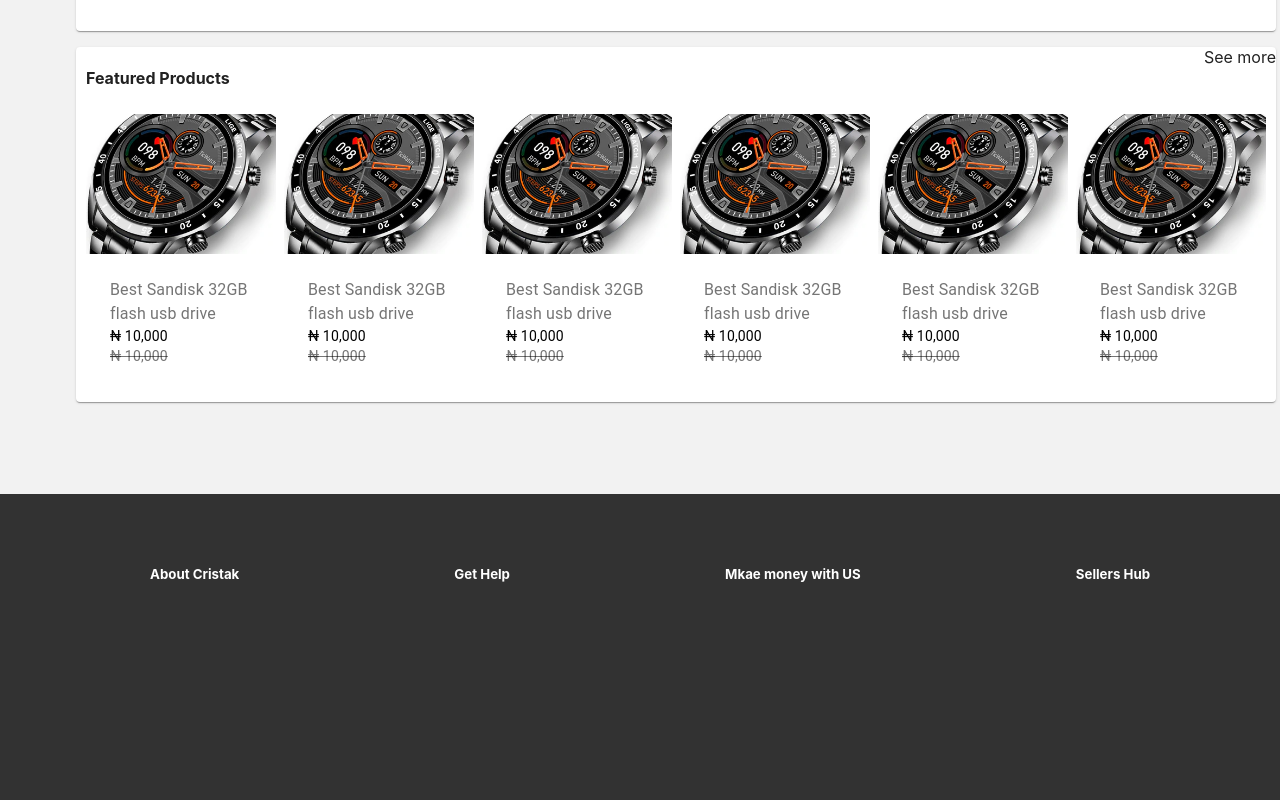
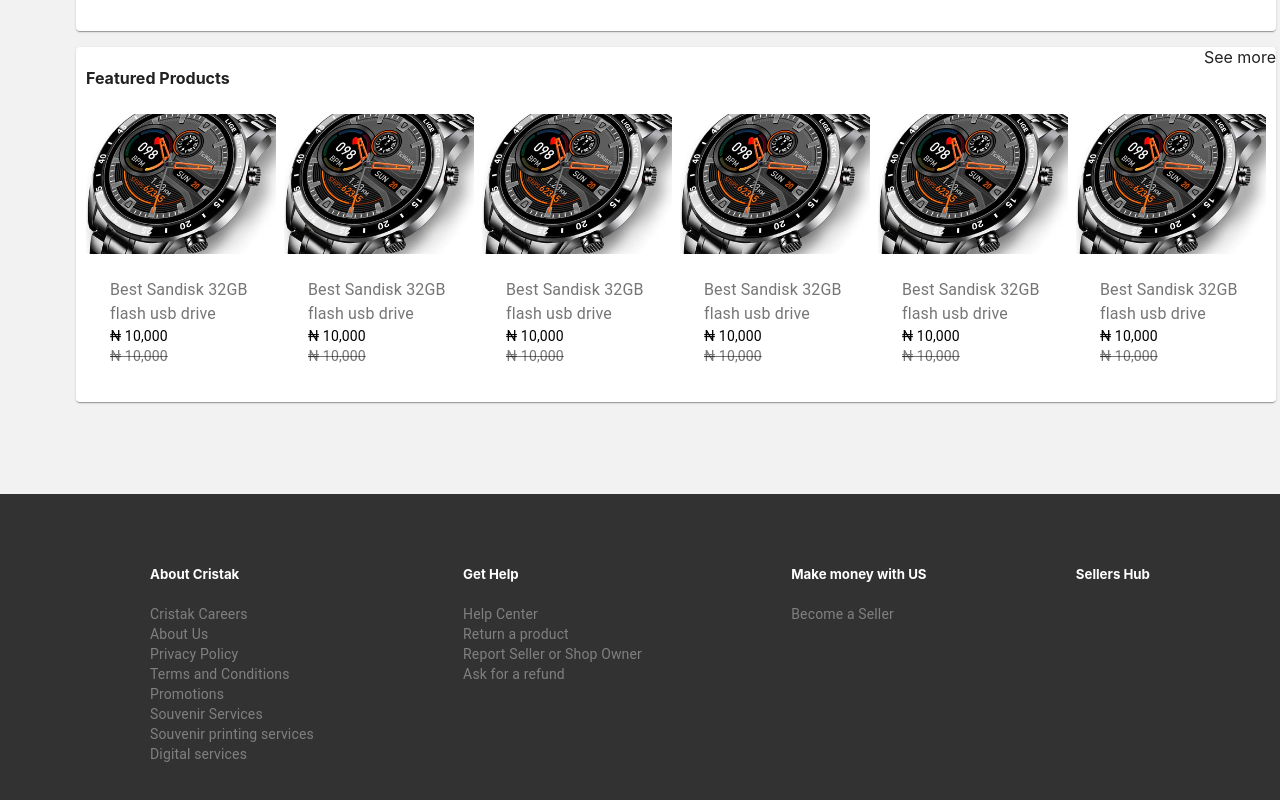
Before and after one commit to AkinWilderman/cristak, a Next.js app: page / in a window 1280 px wide. Shown: the part 1423-2223 px from the top of the page. Built offline with nearby package versions, Linux system fonts and the light colour scheme.

Commit message:
home components

```diff
--- a/components/footer/footer.js
+++ b/components/footer/footer.js
@@ -1,5 +1,7 @@
 import React from 'react';
 import { makeStyles } from '@material-ui/core/styles';
+import Typography from '@material-ui/core/Typography';
+import Link from 'next/link';
 
 const useStyles = makeStyles((theme) => ({
   root: {
@@ -34,12 +36,129 @@
       <div className={classes.flex}>
         <div className={classes.divs}>
           <h5 className={classes.text}> About Cristak </h5>
+          <li className="footer-list">
+            <Link href="#">
+              <a>
+                <Typography variant="body2" color="Inherit" component="p">
+                  Cristak Careers
+                </Typography>
+              </a>
+            </Link>
+          </li>
+          <li className="footer-list">
+            <Link href="#">
+              <a>
+                <Typography variant="body2" color="Inherit" component="p">
+                  About Us
+                </Typography>
+              </a>
+            </Link>
+          </li>
+          <li className="footer-list">
+            <Link href="#">
+              <a>
+                <Typography variant="body2" color="Inherit" component="p">
+                  Privacy Policy
+                </Typography>
+              </a>
+            </Link>
+          </li>
+          <li className="footer-list">
+            <Link href="#">
+              <a>
+                <Typography variant="body2" color="Inherit" component="p">
+                  Terms and Conditions
+                </Typography>
+              </a>
+            </Link>
+          </li>
+          <li className="footer-list">
+            <Link href="#">
+              <a>
+                <Typography variant="body2" color="Inherit" component="p">
+                  Promotions
+                </Typography>
+              </a>
+            </Link>
+          </li>
+          <li className="footer-list">
+            <Link href="#">
+              <a>
+                <Typography variant="body2" color="Inherit" component="p">
+                  Souvenir Services
+                </Typography>
+              </a>
+            </Link>
+          </li>
+          <li className="footer-list">
+            <Link href="#">
+              <a>
+                <Typography variant="body2" color="Inherit" component="p">
+                  Souvenir printing services
+                </Typography>
+              </a>
+            </Link>
+          </li>
+          <li className="footer-list">
+            <Link href="#">
+              <a>
+                <Typography variant="body2" color="Inherit" component="p">
+                  Digital services
+                </Typography>
+              </a>
+            </Link>
+          </li>
         </div>
         <div className={classes.divs}>
           <h5 className={classes.text}> Get Help </h5>
+          <li className="footer-list">
+            <Link href="#">
+              <a>
+                <Typography variant="body2" color="Inherit" component="p">
+                  Help Center
+                </Typography>
+              </a>
+            </Link>
+          </li>
+          <li className="footer-list">
+            <Link href="#">
+              <a>
+                <Typography variant="body2" color="Inherit" component="p">
+                  Return a product
+                </Typography>
+              </a>
+            </Link>
+          </li>
+          <li className="footer-list">
+            <Link href="#">
+              <a>
+                <Typography variant="body2" color="Inherit" component="p">
+                  Report Seller or Shop Owner
+                </Typography>
+              </a>
+            </Link>
+          </li>
+          <li className="footer-list">
+            <Link href="#">
+              <a>
+                <Typography variant="body2" color="Inherit" component="p">
+                  Ask for a refund
+                </Typography>
+              </a>
+            </Link>
+          </li>
         </div>
         <div className={classes.divs}>
-          <h5 className={classes.text}> Mkae money with US </h5>
+          <h5 className={classes.text}> Make money with US </h5>
+          <li className="footer-list">
+            <Link href="#">
+              <a>
+                <Typography variant="body2" color="Inherit" component="p">
+                  Become a Seller
+                </Typography>
+              </a>
+            </Link>
+          </li>
         </div>
         <div className={classes.divs}>
           <h5 className={classes.text}> Sellers Hub </h5>
--- a/styles/globals.css
+++ b/styles/globals.css
@@ -126,3 +126,8 @@
     display: none;
   }
 }
+
+.footer-list {
+  list-style-type:none;
+  color: grey;
+}
```
